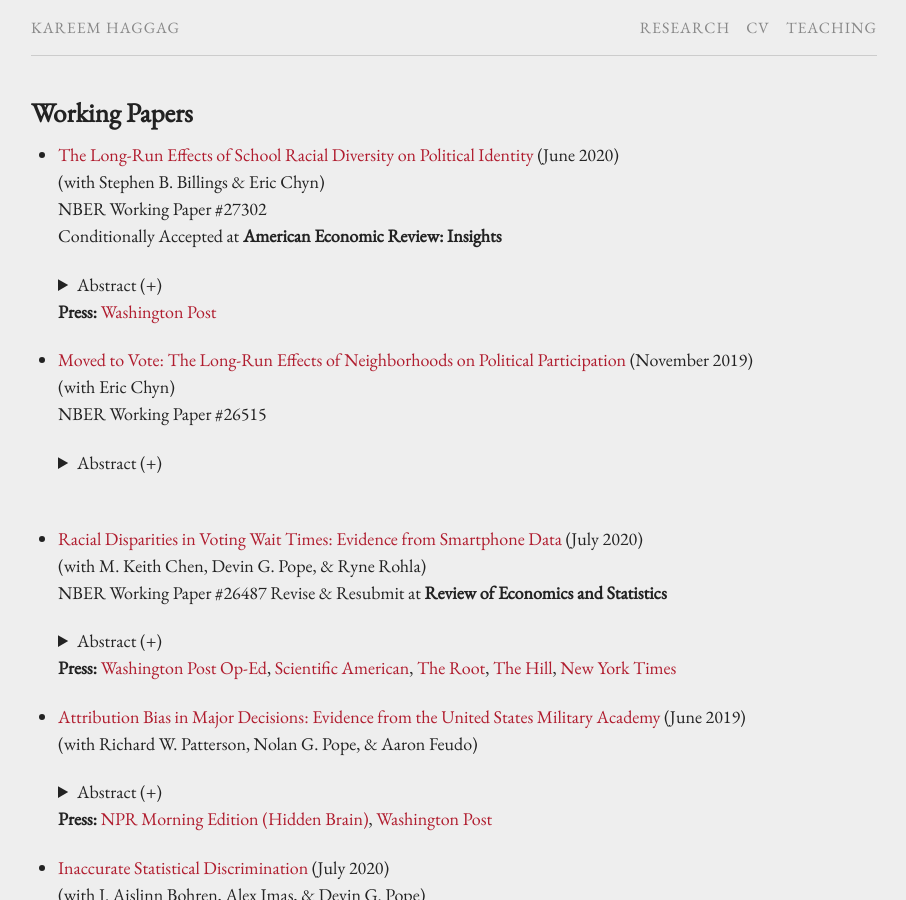
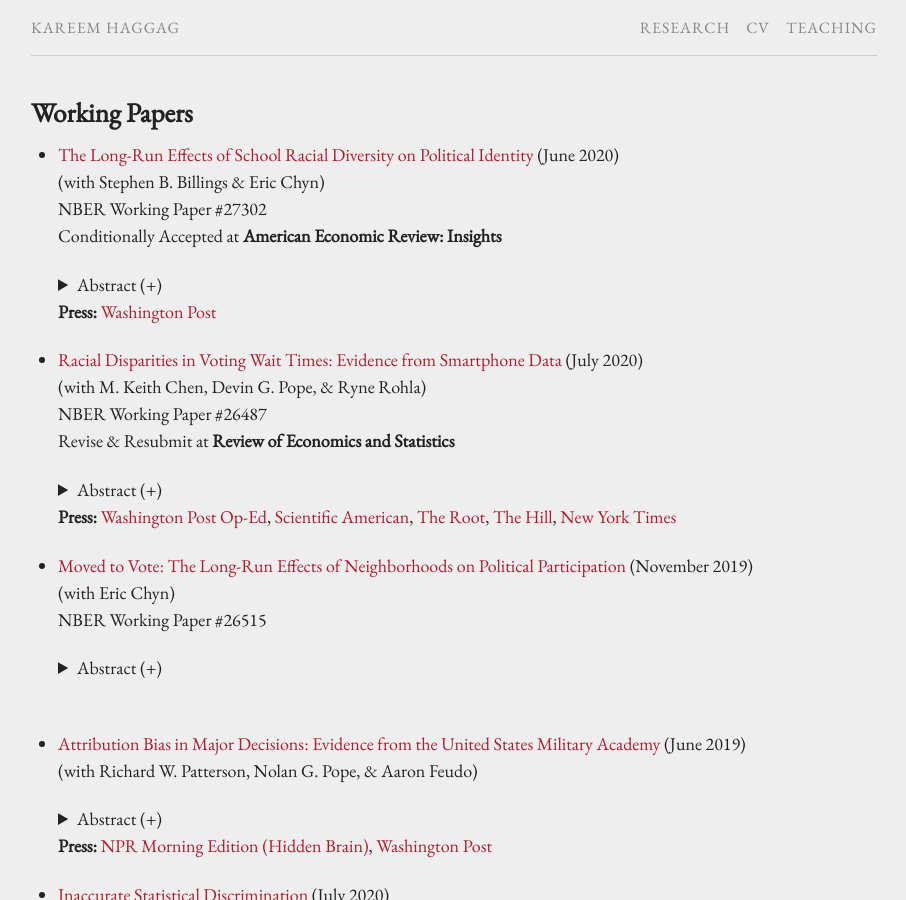
Before and after one commit to kareemhaggag/kareemhaggag.github.io, a Jekyll site: the page built from research.md, in a window 1280 px wide and 900 px high. Shown: the whole window, without its empty margins (186-1092 px from the left). Built offline with Jekyll 4.4.1, drawn with Linux system fonts in a browser that asks for light colours; our own code applies the rules of GitHub Pages for plain Markdown files; some of the changed lines change nothing that is shown.

Commit message:
Update research

```diff
--- a/research.md
+++ b/research.md
@@ -19,19 +19,10 @@ permalink: /research/
    **Press:** [Washington Post](https://www.washingtonpost.com/business/2020/06/12/white-students-exposed-more-minority-peers-are-less-likely-register-republicans) <br />
 
 
-* [Moved to Vote: The Long-Run Effects of Neighborhoods on Political Participation](/f/Moved_to_Vote.pdf) (November 2019)<br>
-  (with Eric Chyn)<br />
-  NBER Working Paper #26515
-
-
-   <details><summary> Abstract (+) </summary>
-
-   <blockquote><p align="left"> How does one's childhood neighborhood shape political engagement later in life? We leverage a natural experiment that moved children out of disadvantaged neighborhoods to study effects on their voting behavior more than a decade later. Using linked administrative data, we find that children who were displaced by public housing demolitions and moved using housing vouchers are 12 percent (3.3 percentage points) more likely to vote in adulthood, relative to their non-displaced peers. We argue that this result is unlikely to be driven by changes in incarceration or in their parents' outcomes, but rather by improvements in education and labor market outcomes, and perhaps by socialization. These results suggest that, in addition to reducing economic inequality, housing assistance programs that improve one's childhood neighborhood may be a useful tool in reducing inequality in political participation.</p> </blockquote>
-   </details> <br />
 
 * [Racial Disparities in Voting Wait Times: Evidence from Smartphone Data](/f/Racial_Disparities_in_Voting_Wait_Times.pdf) (July 2020)<br />
   (with M. Keith Chen, Devin G. Pope, & Ryne Rohla)<br />
-  NBER Working Paper #26487
+  NBER Working Paper #26487<br />
   Revise & Resubmit at **Review of Economics and Statistics**
 
 
@@ -42,6 +33,16 @@ permalink: /research/
    </details>
 
    **Press:** [Washington Post Op-Ed](https://www.washingtonpost.com/opinions/there-are-stark-racial-disparities-in-voting-times-heres-how-to-fix-them/2019/12/16/5fb4948a-1c5b-11ea-b4c1-fd0d91b60d9e_story.html), [Scientific American](https://www.scientificamerican.com/article/smartphone-data-show-voters-in-black-neighborhoods-wait-longer1/), [The Root](https://www.theroot.com/study-black-people-wait-longer-to-vote-1838853772), [The Hill](https://thehill.com/homenews/campaign/460965-study-voters-in-black-neighborhoods-face-longer-wait-times), [New York Times](https://www.nytimes.com/2020/06/12/business/for-racial-justice-employees-need-paid-hours-off-for-voting.html) <br />
+
+* [Moved to Vote: The Long-Run Effects of Neighborhoods on Political Participation](/f/Moved_to_Vote.pdf) (November 2019)<br>
+  (with Eric Chyn)<br />
+  NBER Working Paper #26515
+
+
+   <details><summary> Abstract (+) </summary>
+
+   <blockquote><p align="left"> How does one's childhood neighborhood shape political engagement later in life? We leverage a natural experiment that moved children out of disadvantaged neighborhoods to study effects on their voting behavior more than a decade later. Using linked administrative data, we find that children who were displaced by public housing demolitions and moved using housing vouchers are 12 percent (3.3 percentage points) more likely to vote in adulthood, relative to their non-displaced peers. We argue that this result is unlikely to be driven by changes in incarceration or in their parents' outcomes, but rather by improvements in education and labor market outcomes, and perhaps by socialization. These results suggest that, in addition to reducing economic inequality, housing assistance programs that improve one's childhood neighborhood may be a useful tool in reducing inequality in political participation.</p> </blockquote>
+   </details> <br />
 
 * [Attribution Bias in Major Decisions: Evidence from the United States Military Academy](/f/Attribution_Bias_USMA.pdf) (June 2019)<br />
   (with Richard W. Patterson, Nolan G. Pope, & Aaron Feudo)
```
